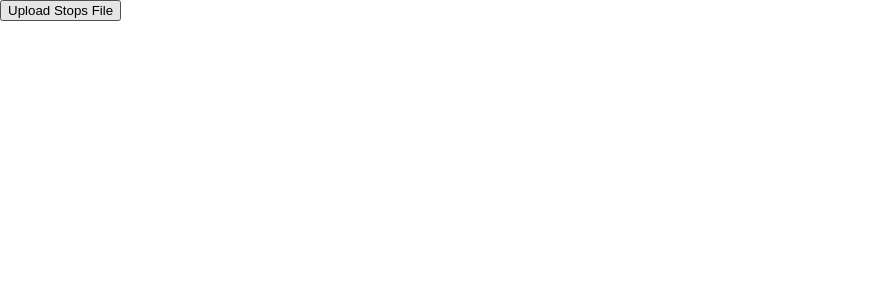
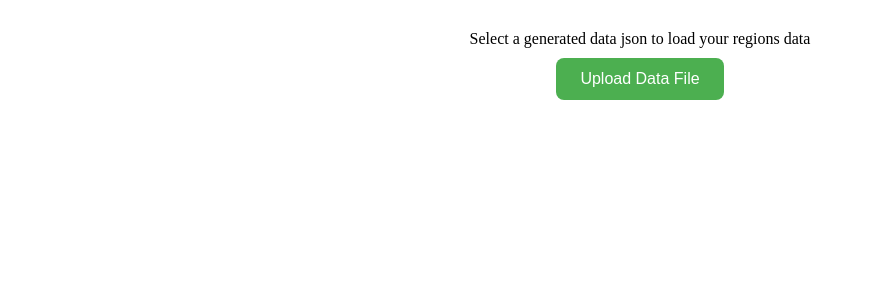
Before and after one commit to Eli-Par/hide-and-seek-ui, an Angular app: page / in a window 1280 px wide. Shown: the top 300 px of the page, without its empty margins (0-873 px from the left). Built offline with nearby package versions, Linux system fonts and the light colour scheme.

Commit message:
Improve styles and formatting

```diff
--- a/src/app/app.component.html
+++ b/src/app/app.component.html
@@ -2,8 +2,11 @@
   <app-map-view />
 }
 @else {
-  <input type="file" #fileInput style="display: none"
-    (change)="fileUploaded(fileInput.files?.[0]); fileInput.value = ''" />
+  <div class="container">
+    <input type="file" #fileInput style="display: none"
+      (change)="fileUploaded(fileInput.files?.[0]); fileInput.value = ''" />
 
-  <button (click)="fileInput.click()">Upload Stops File</button>
+    <div>Select a generated data json to load your regions data</div>
+    <button (click)="fileInput.click()" class="primary">Upload Data File</button>
+  </div>
 }
--- a/src/app/app.component.scss
+++ b/src/app/app.component.scss
@@ -0,0 +1,11 @@
+.container {
+    margin: 30px;
+    display: flex;
+    flex-direction: column;
+    align-items: center;
+    justify-content: center;
+}
+
+button {
+    margin-top: 10px;
+}
--- a/src/app/map-view/map-view.component.html
+++ b/src/app/map-view/map-view.component.html
@@ -4,7 +4,7 @@
     <div class="sidebar">
         <div class="top-controls">
             <label>Zone Radius:</label>
-            <input type="number" [(ngModel)]="zoneRadius" (ngModelChange)="zoneRadiusChanged()" class="text-input" />
+            <input type="number" [(ngModel)]="zoneRadius" (ngModelChange)="zoneRadiusChanged()" />
             <div class="controls">
                 <button (click)="exportEnabledStops()">Export Stops</button>
                 <button (click)="fileInput.click()">Import Stops</button>
@@ -37,7 +37,7 @@
             <div *ngFor="let stop of filteredStops()">
                 <label>
                     <input type="checkbox" [checked]="enabledStops.has(stop.stop_id)"
-                        (change)="toggleStop(stop.stop_id)" class="text-input" />
+                        (change)="toggleStop(stop.stop_id)"  />
                     {{ stop.stop_name }}
                 </label>
             </div>
--- a/src/app/map-view/map-view.component.scss
+++ b/src/app/map-view/map-view.component.scss
@@ -41,9 +41,3 @@ button {
         margin-top: 10px;
     }
 }
-
-input .text-input {
-    all: unset;
-    border-color: lightgray;
-    border-radius: 10px;
-}
--- a/src/app/map-view/map-view.component.ts
+++ b/src/app/map-view/map-view.component.ts
@@ -261,7 +261,7 @@ export class MapViewComponent implements OnInit {
           const lon = parseFloat(pt.shape_pt_lon);
           return isNaN(lat) || isNaN(lon) ? null : [lat, lon] as [number, number];
         })
-        .filter((pt): pt is [number, number] => pt !== null);
+        .filter((pt: any): pt is [number, number] => pt !== null);
 
       if (latlngs.length === 0) continue;
 
--- a/src/app/services/stop.service.ts
+++ b/src/app/services/stop.service.ts
@@ -46,18 +46,18 @@ export class StopService {
           // Optionally, you can add more specific checks for shape, color, etc.
         });
 
-        const seenHeadsigns = new Set<string>();
-        const newRoutes = data.routes.reduce((uniqueRoutes: Route[], route: Route) => {
-          if (!seenHeadsigns.has(route.trip_headsign)) {
-            seenHeadsigns.add(route.trip_headsign);
-            uniqueRoutes.push(route);
-          }
-          return uniqueRoutes;
-        }, []);
+        // const seenHeadsigns = new Set<string>();
+        // const newRoutes = data.routes.reduce((uniqueRoutes: Route[], route: Route) => {
+        //   if (!seenHeadsigns.has(route.trip_headsign)) {
+        //     seenHeadsigns.add(route.trip_headsign);
+        //     uniqueRoutes.push(route);
+        //   }
+        //   return uniqueRoutes;
+        // }, []);
 
         // If all checks pass, update the BehaviorSubjects
         this.stops$.next(data.stops);
-        this.routes$.next(newRoutes);
+        this.routes$.next(data.routes);
 
       } catch (err: any) {
         console.error("Error parsing data file:", err.message);
--- a/src/styles.scss
+++ b/src/styles.scss
@@ -8,3 +8,79 @@ body {
     margin: 0px;
     padding: 0px;
 }
+
+/* Default button styling (minimal, compact) */
+button {
+    background-color: transparent;
+    /* No background */
+    color: #333;
+    /* Dark text */
+    border: 2px solid #ccc;
+    /* Light border */
+    padding: 8px 16px;
+    /* Small padding */
+    font-size: 14px;
+    /* Smaller font size */
+    text-align: center;
+    /* Center text inside button */
+    text-decoration: none;
+    /* Remove underline */
+    display: inline-block;
+    /* Inline display */
+    cursor: pointer;
+    /* Pointer cursor */
+    border-radius: 4px;
+    /* Slightly rounded corners */
+    transition: background-color 0.2s, border-color 0.2s;
+    /* Smooth transition */
+}
+
+/* Default button hover effect */
+button:hover {
+    background-color: #f5f5f5;
+    /* Light background on hover */
+    border-color: #888;
+    /* Darker border on hover */
+}
+
+/* Primary button styling (special style) */
+button.primary {
+    background-color: #4CAF50;
+    /* Green background */
+    color: white;
+    /* White text */
+    border: none;
+    /* No border */
+    padding: 12px 24px;
+    /* Slightly larger padding */
+    font-size: 16px;
+    /* Larger font size */
+    text-align: center;
+    /* Center text inside button */
+    text-decoration: none;
+    /* Remove underline */
+    display: inline-block;
+    /* Allow button to line up horizontally */
+    cursor: pointer;
+    /* Pointer cursor */
+    border-radius: 8px;
+    /* Rounded corners */
+    transition: background-color 0.3s, transform 0.3s;
+    /* Smooth transition */
+}
+
+/* Primary button hover effect */
+button.primary:hover {
+    background-color: #45a049;
+    /* Darker green when hovered */
+    transform: scale(1.05);
+    /* Slightly enlarge the button */
+}
+
+/* Focus effect for accessibility */
+button:focus {
+    outline: none;
+    /* Remove default outline */
+    box-shadow: 0 0 10px #4CAF50;
+    /* Add glowing outline for primary button */
+}
```
